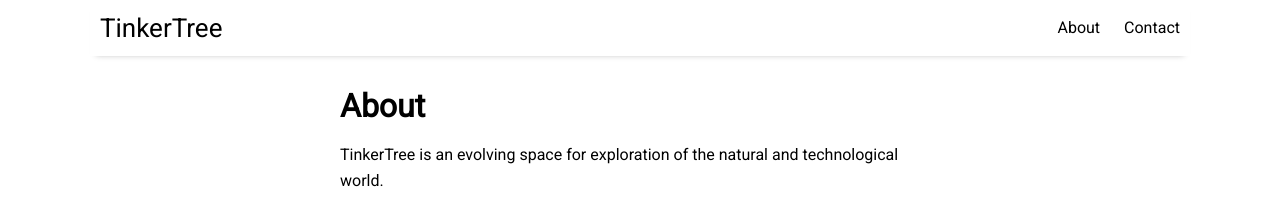
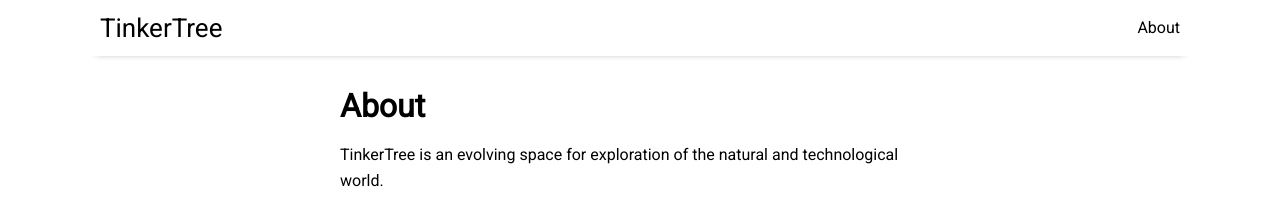
Before and after one commit to tinkertree/tinkertree.github.io, a Jekyll site: the page built from pages/about.md, in a window 1280 px wide. Shown: the top 211 px of the page. Built offline with Jekyll 4.4.1, drawn with Linux system fonts in a browser that asks for light colours; nearby versions of some CDN libraries.

Commit message:
Update menu

```diff
--- a/_data/settings.yml
+++ b/_data/settings.yml
@@ -8,7 +8,6 @@ google-ID: 'UA-112060364-2'
 
 menu:
 - {name: 'About',              url: 'about'}
-- {name: 'Contact',            url: 'contact'}
 
 # Available social icons are powered by Font Awesome, so you can use any icon that they offer
 #social:
```
